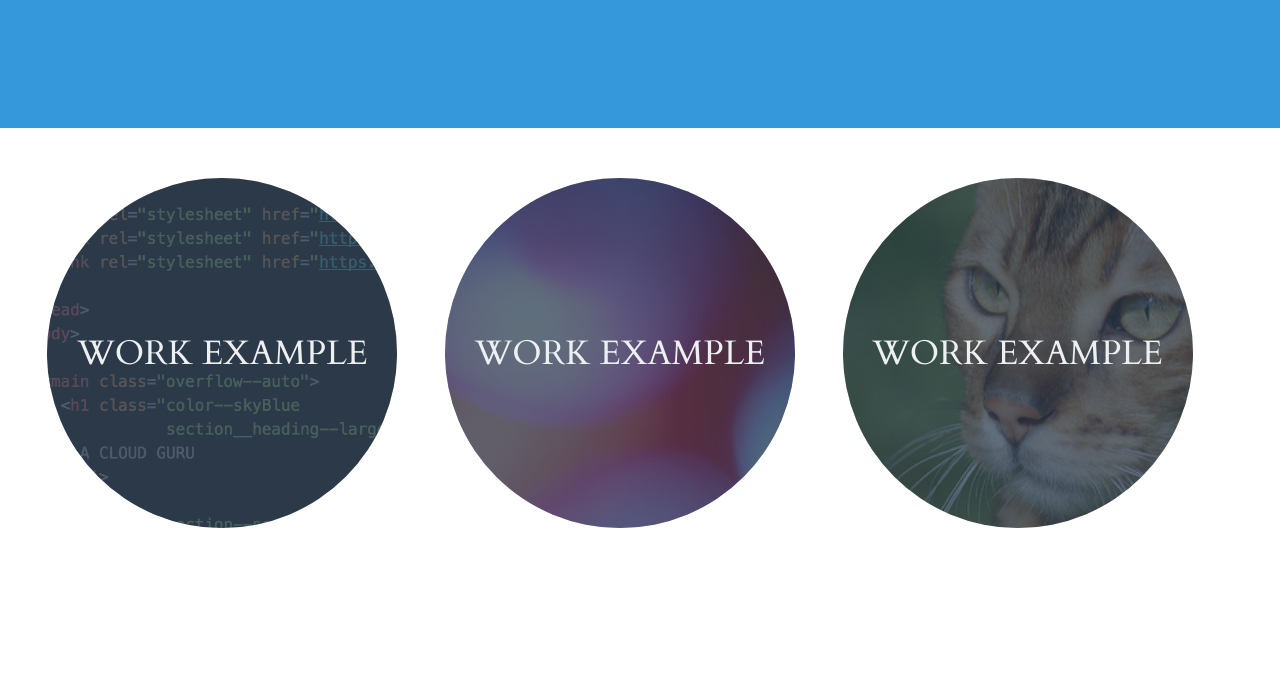
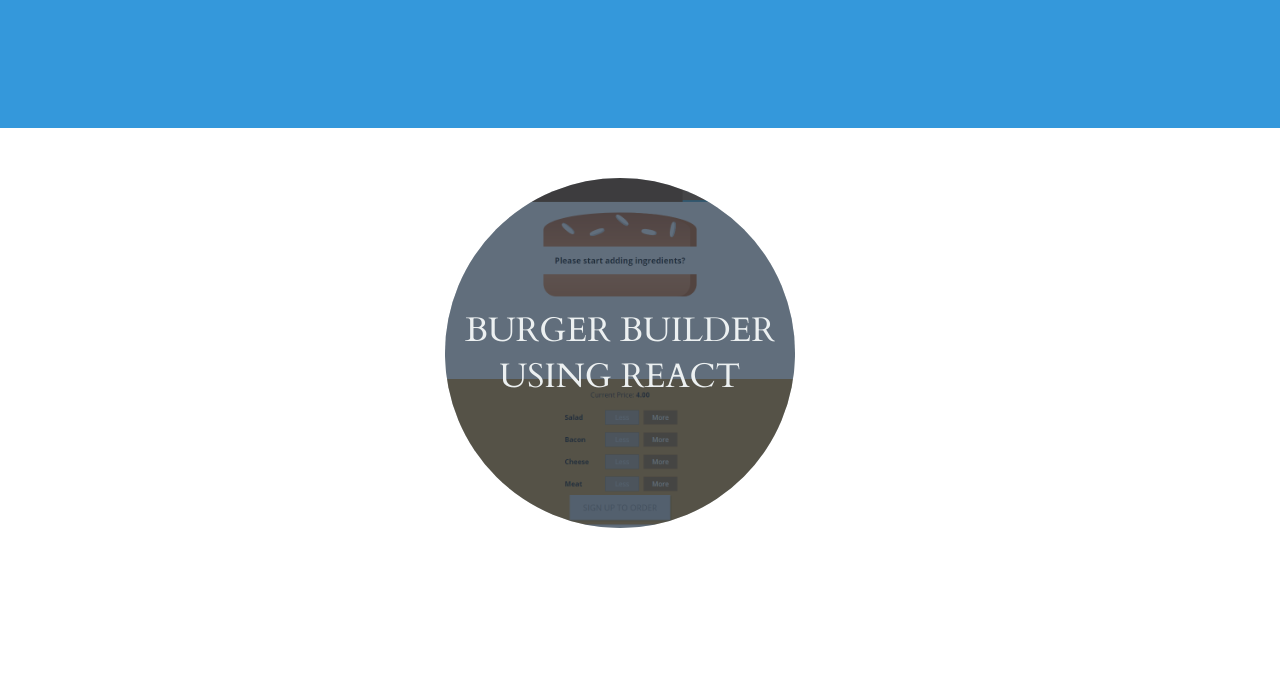
Before and after one commit to donshults/my-portfolio, a plain HTML site: page index.html in a window 1280 px wide. Shown: the part 660-1338 px from the top of the page. Drawn offline with Linux system fonts and the light colour scheme.

Commit message:
Add Example Item

```diff
--- a/index.html
+++ b/index.html
@@ -62,49 +62,18 @@
     <section class="section section--alignCentered section--description">
       <div class="section__exampleWrapper">
         <div class="section__example">
-          <img alt="example screenshot of a project involving code"
+          <img alt="Burger Builder Snap"
                class="section__exampleImage"
-               src="images/example1.png"/>
+               src="images/BurgerBuilderSnap.png"/>
           <dl class="color--cloud">
             <dt class="section__exampleTitle section__text--centered">
-              Work Example
+              Burger Builder using React
             </dt>
             <dd></dd>
           </dl>
         </div>
       </div>
 
-      <div class="section__exampleWrapper">
-        <div class="section__example">
-          <img alt="example screenshot of a project involving chemistry"
-               class="section__exampleImage"
-               src="images/example2.png"/>
-          <!-- “Chemistry” by Surian Soosay is licensed under CC BY 2.0
-               https://www.flickr.com/photos/ssoosay/4097410999 -->
-          <dl class="color--cloud">
-            <dt class="section__exampleTitle section__text--centered ">
-              Work Example
-            </dt>
-            <dd></dd>
-          </dl>
-        </div>
-      </div>
-
-      <div class="section__exampleWrapper">
-        <div class="section__example">
-          <img alt="example screenshot of a project involving cats"
-               class="section__exampleImage"
-               src="images/example3.png"/>
-          <!-- “Bengal cat” by roberto shabs is licensed under CC BY 2.0
-               https://www.flickr.com/photos/37287295@N00/2540855181 -->
-          <dl class="color--cloud">
-            <dt class="section__exampleTitle section__text--centered">
-              Work Example
-            </dt>
-            <dd></dd>
-          </dl>
-        </div>
-      </div>
     </section>
 
     <section class="background--skyBlue section">
--- a/styles/main.css
+++ b/styles/main.css
@@ -95,8 +95,8 @@ h1, h2, h3, h4, h5, h6 {
 
 .section--description {
   font-size: 2.8rem;
-  padding-left: 3.5rem;
-  padding-right: 3.5rem;
+  padding-left: 1.5rem;
+  padding-right: 1.5rem;
 }
 
 .section__description {
@@ -145,9 +145,9 @@ h1, h2, h3, h4, h5, h6 {
 
 .section__exampleImage {
   opacity: 0.25;
-  width: 250%;
-  margin-left: -50%;
-  margin-top: -50%;
+  width: 100%;
+  margin-left: 0%;
+  margin-top: 0%;
 }
 
 /*
```
Also changed, not shown: images/BurgerBuilderSnap.png (added).
